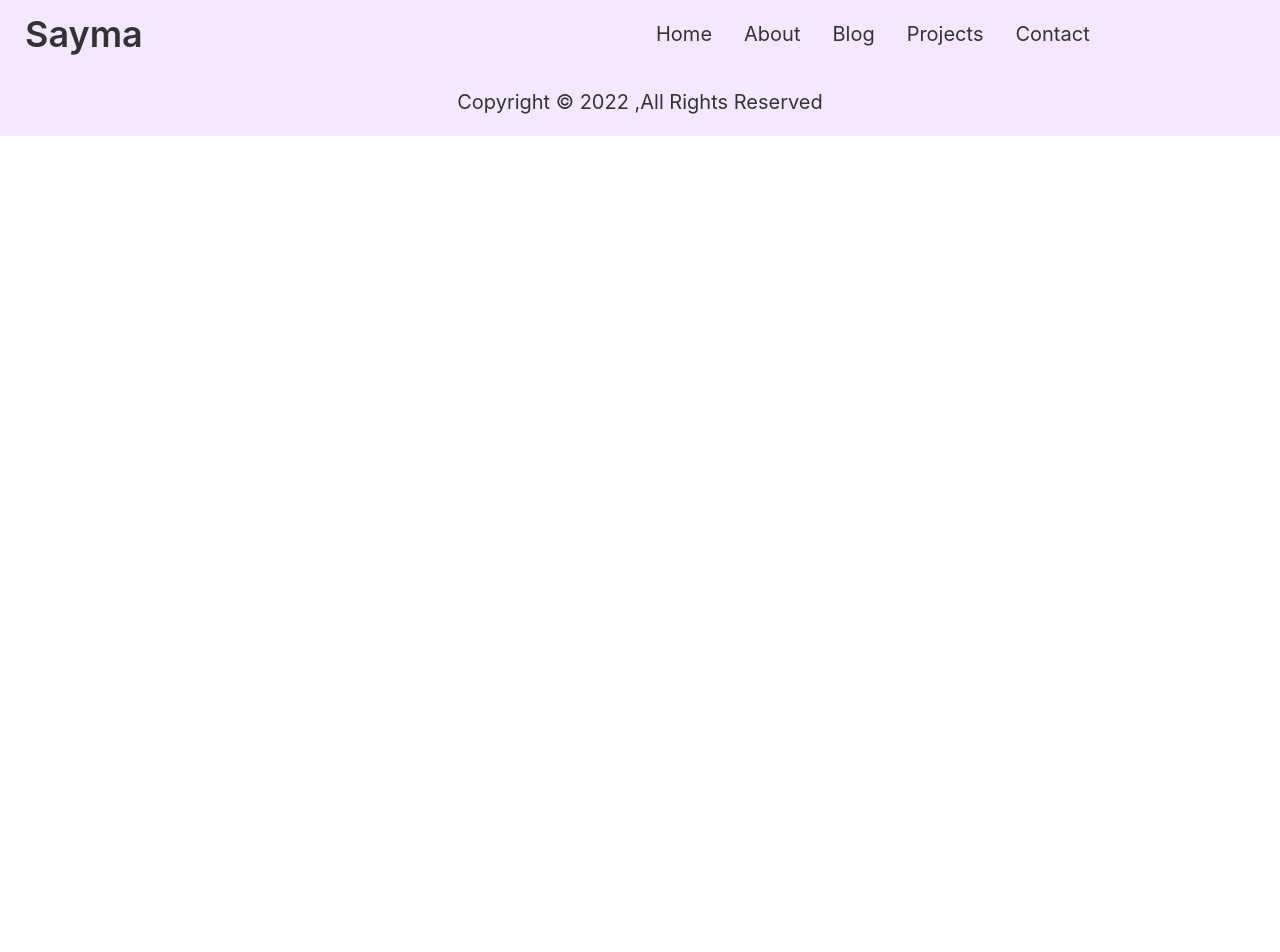
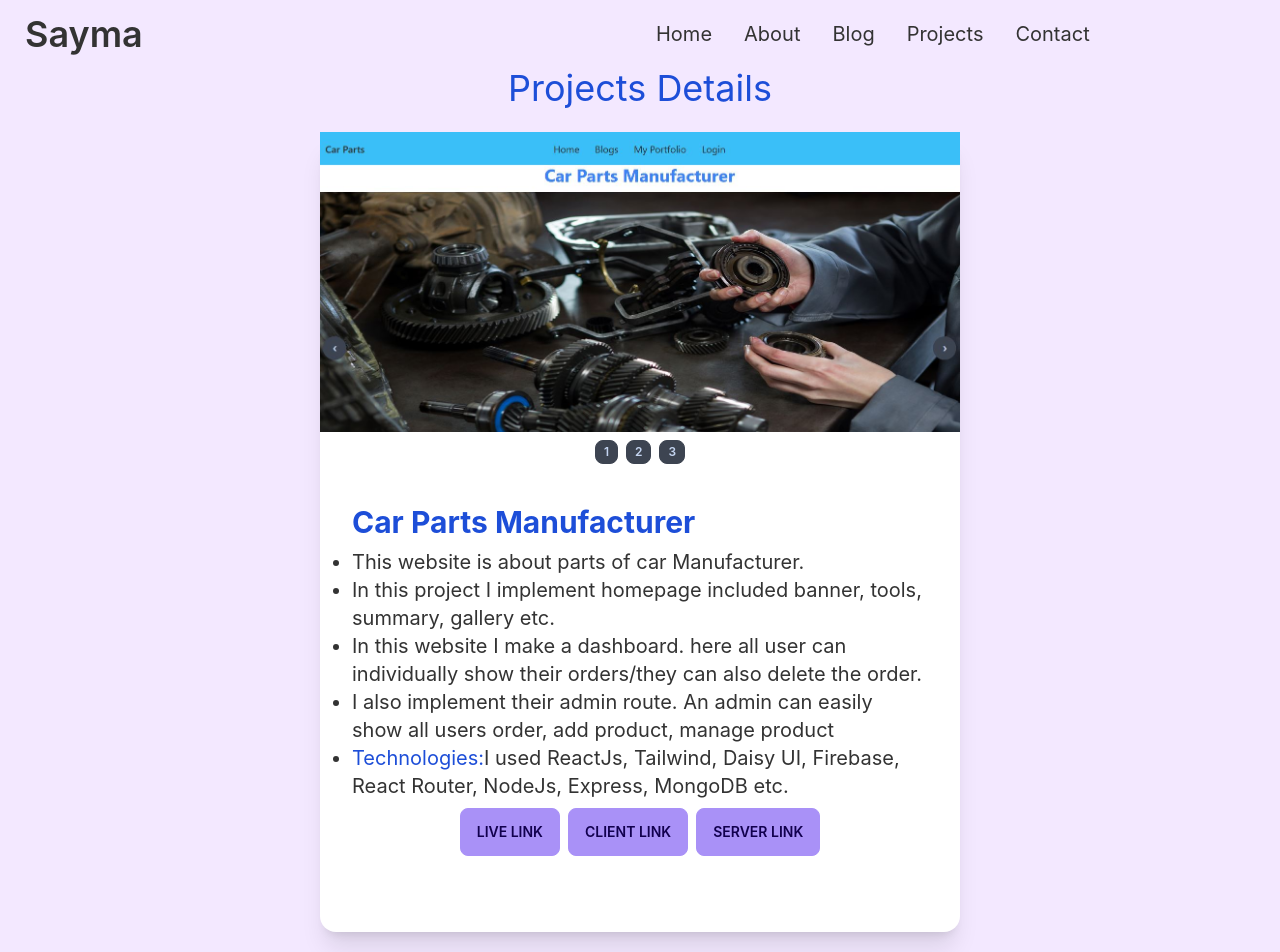
Before and after one commit to sayma63/my-portfolio, a React (Create React App) app: page /project3 in a window 1280 px wide. Shown: the top 952 px of the page. Before the commit the page ends 800 px from the top, so only its background shows below. Built offline with nearby package versions, Linux system fonts and the light colour scheme.

Commit message:
projects3 added

```diff
--- a/src/Pages/Shared/Project3.js
+++ b/src/Pages/Shared/Project3.js
@@ -1,11 +1,67 @@
 import React from 'react';
+import image1 from '../../Images/image3.JPG'
+import image2 from '../../Images/car1.jpg'
+import image3 from '../../Images/car2.jpg'
+const Project3 = () => {
+    const listStyle={listStyleType:'inherit'}
+    return (
+       <div>
+           <h1 className='text-4xl text-center text-blue-700'>Projects Details</h1>
+            <div className='flex justify-center items-center mt-6'>
 
-const Project3 = () => {
-    return (
-        <div>
+            <div class="card w-3/6 bg-base-100 shadow-xl h-screen">
 
+
+
+            <div class="carousel w-full">
+  <div id="item1" class="carousel-item w-full">
+    <img src={image1} style={{height:'300px'}} class="w-full" />
+  </div>
+  <div id="item2" class="carousel-item w-full">
+    <img src={image2} style={{height:'300px'}} class="w-full" />
+  </div>
+  <div id="item3" class="carousel-item w-full">
+    <img src={image3} style={{height:'300px'}} class="w-full" />
+  </div>
+
+</div>
+<div class="flex justify-center w-full py-2 gap-2">
+  <a href="#item1" class="btn btn-xs">1</a>
+  <a href="#item2" class="btn btn-xs">2</a>
+  <a href="#item3" class="btn btn-xs">3</a>
+
+</div>
+
+
+
+
+
+
+  <div class="card-body">
+  <h2 class="card-title text-3xl font-bold text-blue-700">Car Parts Manufacturer</h2>
+    <ul style={listStyle}>
+        <li className='text-xl'>This website is about parts of car Manufacturer. </li>
+        <li className='text-xl'>In this project I implement homepage included banner, tools, summary, gallery etc.</li>
+        <li className='text-xl'>In this website I make a dashboard. here all user can individually show their orders/they can also delete the order.</li>
+        <li className='text-xl'>I also implement their admin route. An admin can easily show all users order, add product, manage product</li>
+
+        <li className='text-xl'><span className='text-bold text-xl text-blue-700'>Technologies:</span>I used ReactJs, Tailwind, Daisy UI, Firebase, React Router, NodeJs, Express, MongoDB etc.</li>
+
+    </ul>
+     <div class="card-actions justify-center">
+      <button class="btn btn-primary"><a href="https://car-parts-manufacturer-8ca56.web.app/">live Link</a></button>
+      <button class="btn btn-primary"><a href="https://github.com/muhammadsajit/car-parts-manufacturer-client">Client  Link</a></button>
+      <button class="btn btn-primary"><a href="https://github.com/muhammadsajit/car-parts-server"> Server Link</a></button>
+
+     </div>
+
+  </div>
+</div>
         </div>
+       </div>
     );
+
+
 };
 
 export default Project3;
```
